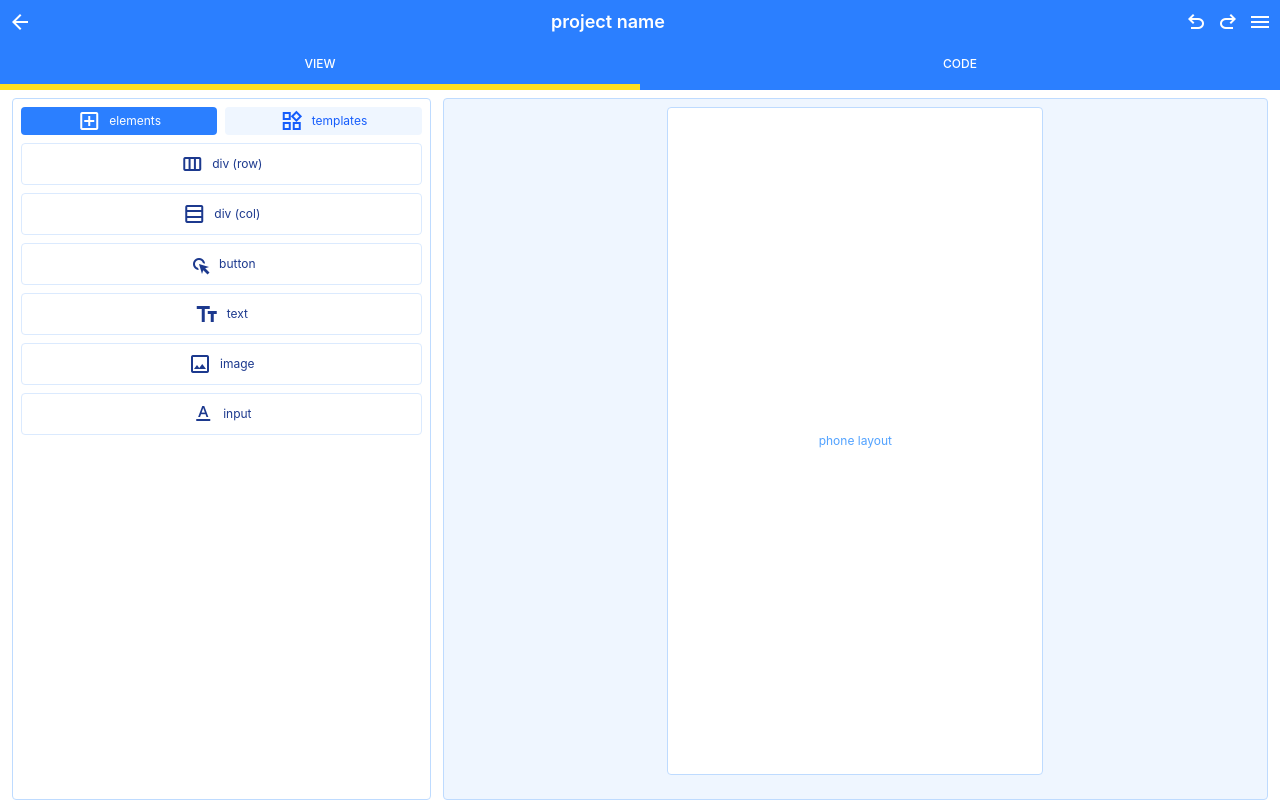
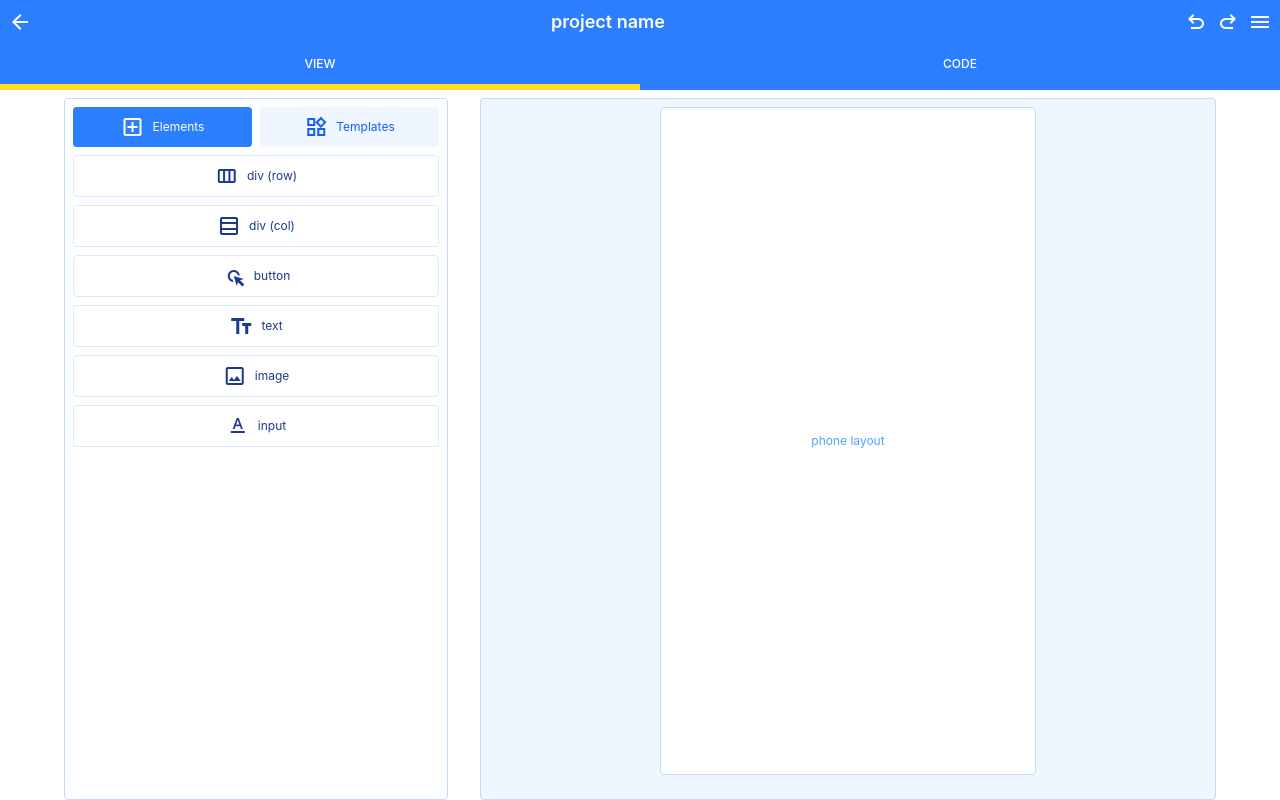
Before and after one commit to IMOitself/HandDrop, a React (Vite) app in the folder unnamed-project-2/: page / in a window 1280 px wide. Built offline with nearby package versions, Linux system fonts and the light colour scheme.

Commit message:
ui responsiveness and fixes

```diff
--- a/unnamed-project-2/src/App.jsx
+++ b/unnamed-project-2/src/App.jsx
@@ -113,17 +113,17 @@ function App() {
         </nav>}
       </div>
 
-      <main className="flex-1 min-h-0 flex lg:px-3 lg:gap-3">
+      <main className="flex-1 min-h-0 flex lg:px-16 lg:gap-8">
         <aside className="w-1/3 h-full flex-none flex flex-col gap-2 p-2 overflow-hidden border border-blue-200 lg:rounded-sm">
-          <div className="h-7 flex-none flex gap-2">
+          <div className="flex-none flex gap-2">
             {[
-              { label: 'elements', icon: 'add_box' },
-              { label: 'templates', icon: 'widgets' }
+              { label: ' Elements', icon: 'add_box' },
+              { label: ' Templates', icon: 'widgets' }
             ].map((tab, i) =>
               <button
                 key={tab.label}
                 onClick={() => setDrawerTab(i)}
-                className={`flex-1 flex items-center justify-center cursor-pointer rounded-sm transition-colors gap-2 ${drawerTab === i ? 'bg-blue-500 text-white' : 'bg-blue-50 text-blue-600 hover:bg-blue-100'}`}
+                className={`flex-1 flex items-center justify-center cursor-pointer rounded-sm transition-colors gap-2 p-2 ${drawerTab === i ? 'bg-blue-500 text-white' : 'bg-blue-50 text-blue-600 hover:bg-blue-100'}`}
               >
                 <span className="sm:hidden material-symbols-outlined text-lg">{tab.icon}</span>
                 <span className="hidden sm:inline">{tab.label}</span>
@@ -365,7 +365,7 @@ function App() {
       {showSheet && (
         <section
           onClick={(e) => e.stopPropagation()}
-          className="h-[32%] flex-none flex flex-col overflow-hidden bg-white border border-blue-200 rounded-t-sm absolute bottom-0 w-full z-10"
+          className="flex-none flex flex-col overflow-hidden bg-white border border-blue-200 rounded-t-sm absolute bottom-0 w-full z-10"
         >
           <header className="h-9 flex-none flex items-center gap-2 px-2 bg-blue-500 text-white">
             <span className="material-symbols-outlined text-lg">{selectedItem?.icon ?? 'select'}</span>
@@ -395,7 +395,7 @@ function App() {
             )}
           </nav>
 
-          <div className="flex-1 min-h-0 flex gap-2 p-2 overflow-x-auto bg-blue-50 scrollbar-none">
+          <div className="flex-1 min-h-0 flex gap-1 p-1 overflow-x-auto bg-blue-50 scrollbar-none">
             {{
               attributes: [
                 { category: 'layout', label: 'display', icon: 'view_quilt' },
@@ -447,9 +447,9 @@ function App() {
                 <button
                   key={sheetItem.label}
                   onClick={sheetItem.action}
-                  className="aspect-square h-full flex-none flex flex-col gap-1 p-1 items-center justify-center text-center leading-tight bg-white border border-blue-200 rounded-sm hover:bg-blue-100 cursor-pointer transition-colors"
+                  className="size-24 flex-none flex flex-col p-1 items-center justify-center text-center leading-tight bg-white border border-blue-200 rounded-sm hover:bg-blue-100 cursor-pointer transition-colors"
                 >
-                  <span className="material-symbols-outlined text-2xl text-blue-500">{sheetItem.icon}</span>
+                  <span className="material-symbols-outlined text-lg text-blue-500">{sheetItem.icon}</span>
                   {sheetItem.label}
                   {selectedItem?.attributes?.[sheetItem.label] && <span className="max-w-full truncate text-blue-400">{selectedItem.attributes[sheetItem.label]}</span>}
                 </button>
```
